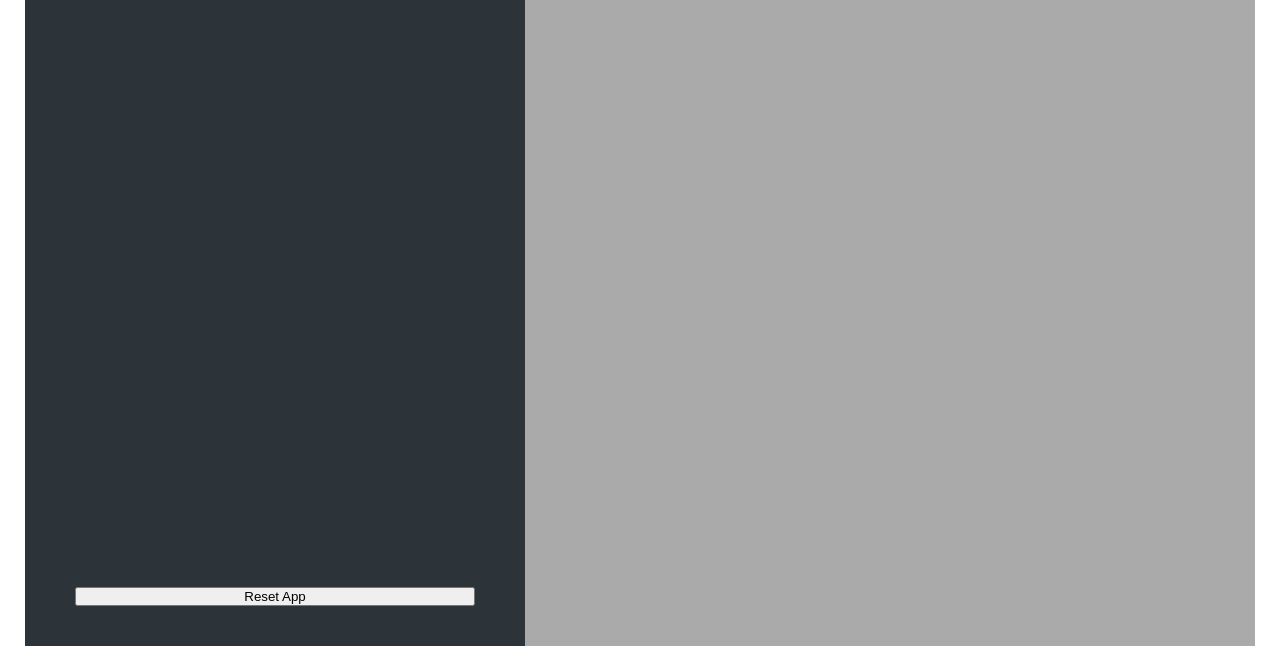
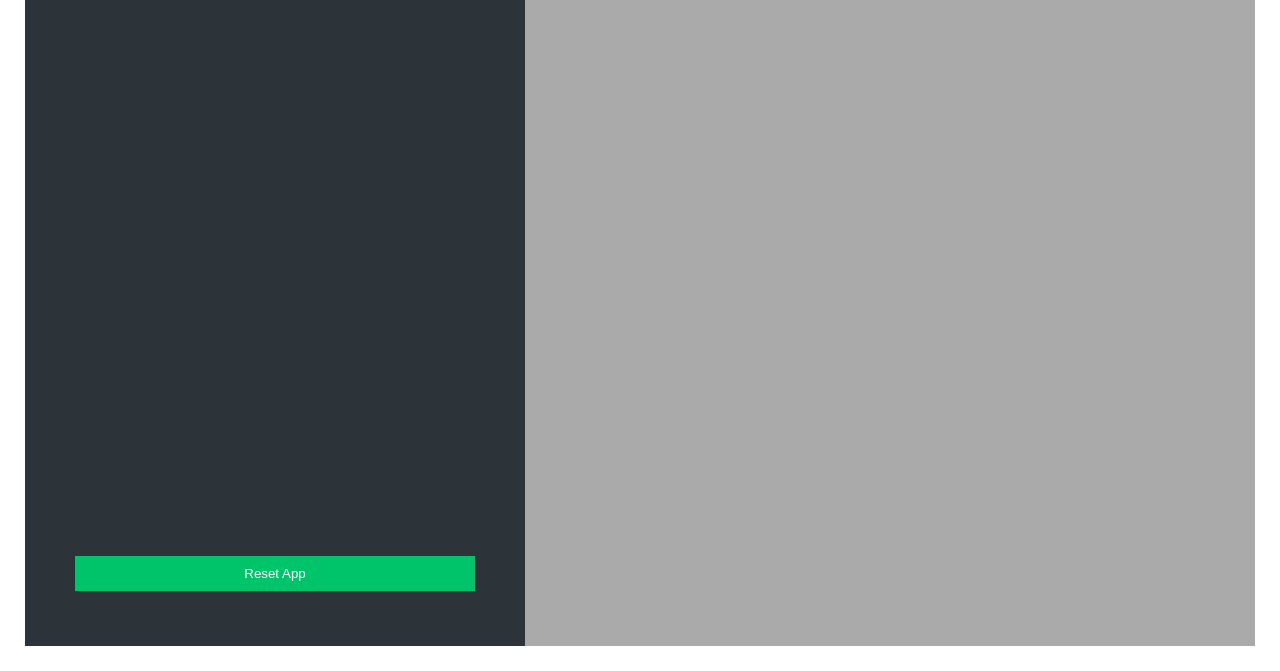
Before and after one commit to PawelHamryszak/Mapty, a plain HTML site: page index.html in a window 1280 px wide. Shown: the part 129-800 px from the top of the page. Drawn offline with nearby package versions, Linux system fonts and the light colour scheme.

Commit message:
Update style.css

```diff
--- a/style.css
+++ b/style.css
@@ -218,3 +218,22 @@ a:visited {
 .cycling-popup .leaflet-popup-content-wrapper {
   border-left: 5px solid var(--color-brand--1);
 }
+
+
+/* Delete All button */
+.btn--clear-all {
+  margin-top: 2rem;
+  cursor: pointer;
+  background: var(--color-brand--2);
+  padding: 1rem;
+  outline: none;
+  border: none;
+  color: white;
+  transition: all 0.3s;
+  margin-bottom: 1.5rem;
+}
+.btn--clear-all:hover,
+.btn--clear-all:active {
+  background: var(--color-light--1);
+  transform: scale(1.01);
+}
```
